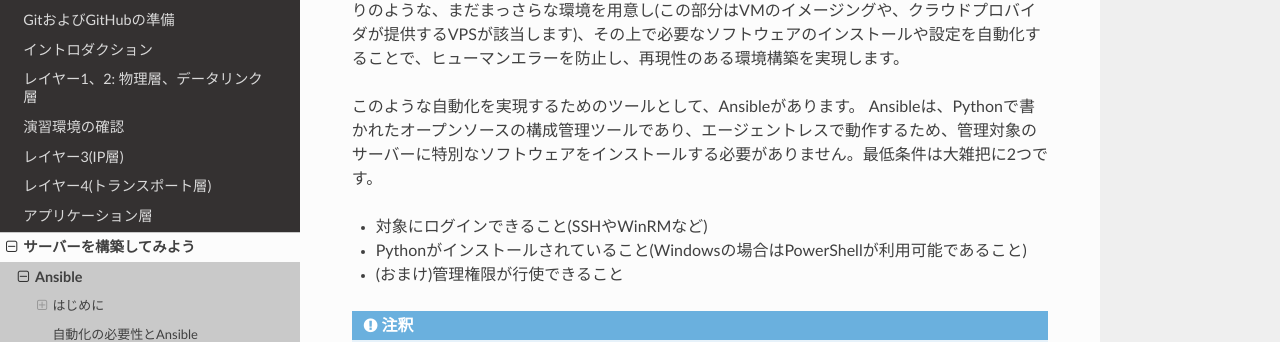
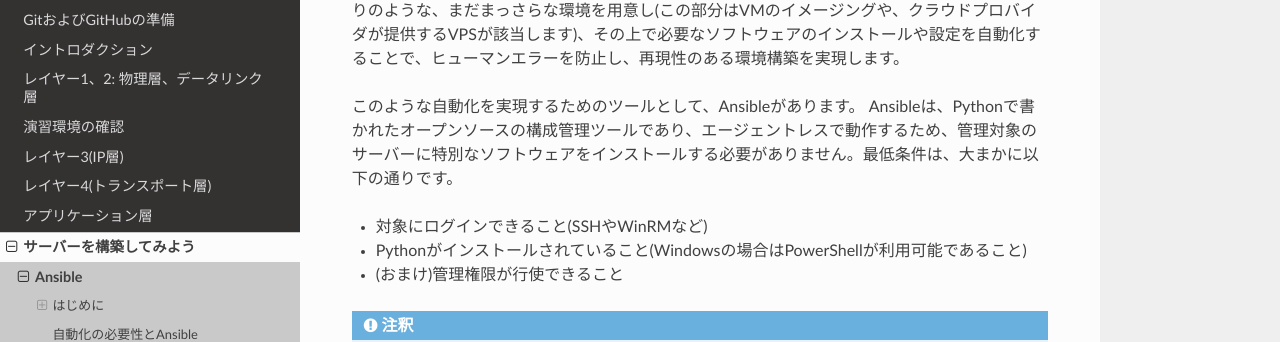
Before and after one commit to densuke/2025-network-doc, a Sphinx documentation site: the page built from source/server/ansible.md, in a window 1280 px wide and 900 px high, scrolled down 1075 px. Shown: the part 161-503 px from the top of the window. Built offline with Sphinx 7.4.7 and the Read the Docs theme 3.1.0, drawn with Linux system fonts in a browser that asks for light colours.

Commit message:
表現の修正
Co-authored-by: gemini-code-assist[bot] <176961590+gemini-code-assist[bot]@users.noreply.github.com>

```diff
--- a/source/server/ansible.md
+++ b/source/server/ansible.md
@@ -45,7 +45,7 @@ Windowsの世界では、このような問題に対してよく使われるの
 初期化処理を行ったばかりのような、まだまっさらな環境を用意し(この部分はVMのイメージングや、クラウドプロバイダが提供するVPSが該当します)、その上で必要なソフトウェアのインストールや設定を自動化することで、ヒューマンエラーを防止し、再現性のある環境構築を実現します。
 
 このような自動化を実現するためのツールとして、Ansibleがあります。
-Ansibleは、Pythonで書かれたオープンソースの構成管理ツールであり、エージェントレスで動作するため、管理対象のサーバーに特別なソフトウェアをインストールする必要がありません。最低条件は大雑把に2つです。
+Ansibleは、Pythonで書かれたオープンソースの構成管理ツールであり、エージェントレスで動作するため、管理対象のサーバーに特別なソフトウェアをインストールする必要がありません。最低条件は、大まかに以下の通りです。
 
 - 対象にログインできること(SSHやWinRMなど)
 - Pythonがインストールされていること(Windowsの場合はPowerShellが利用可能であること)
```
